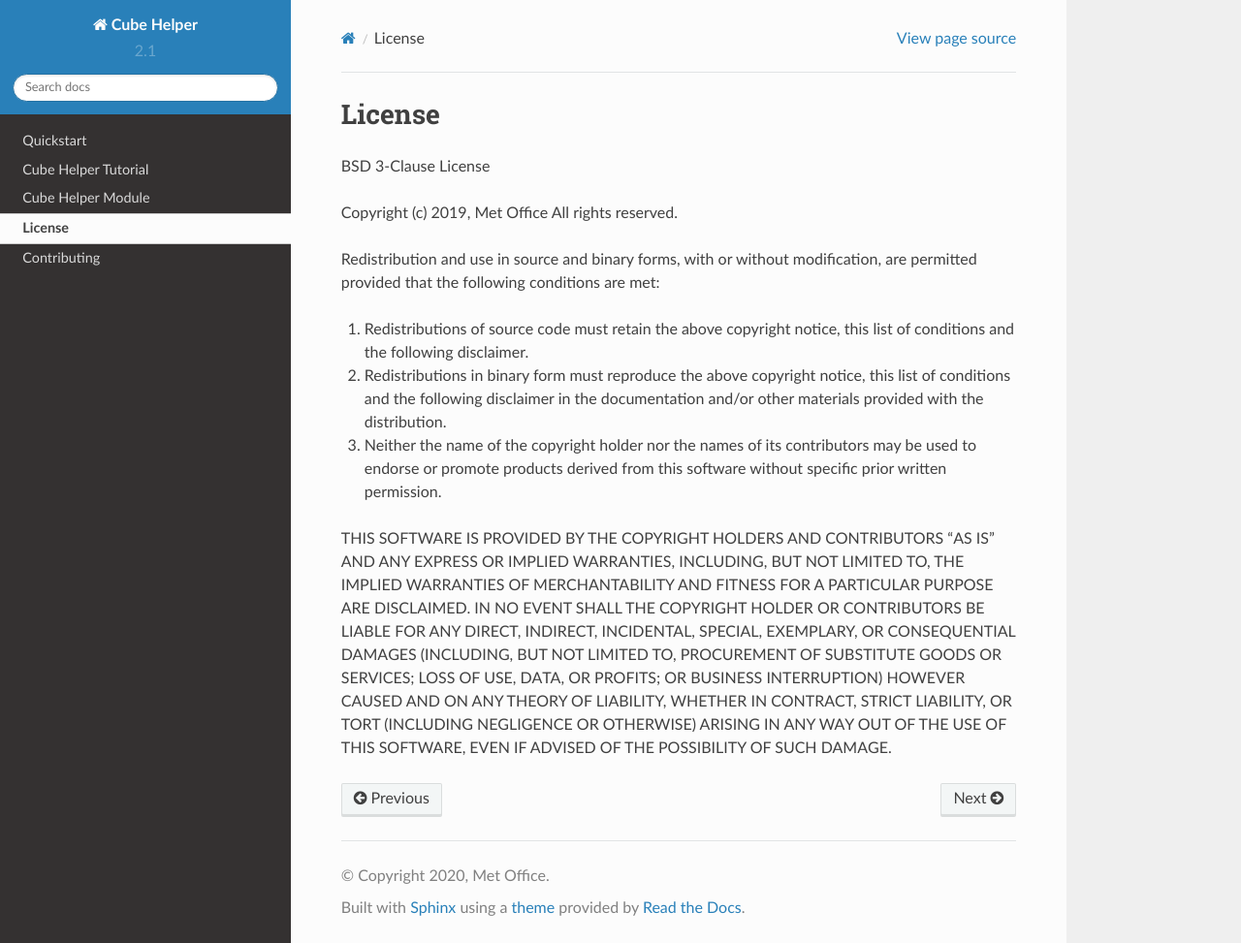
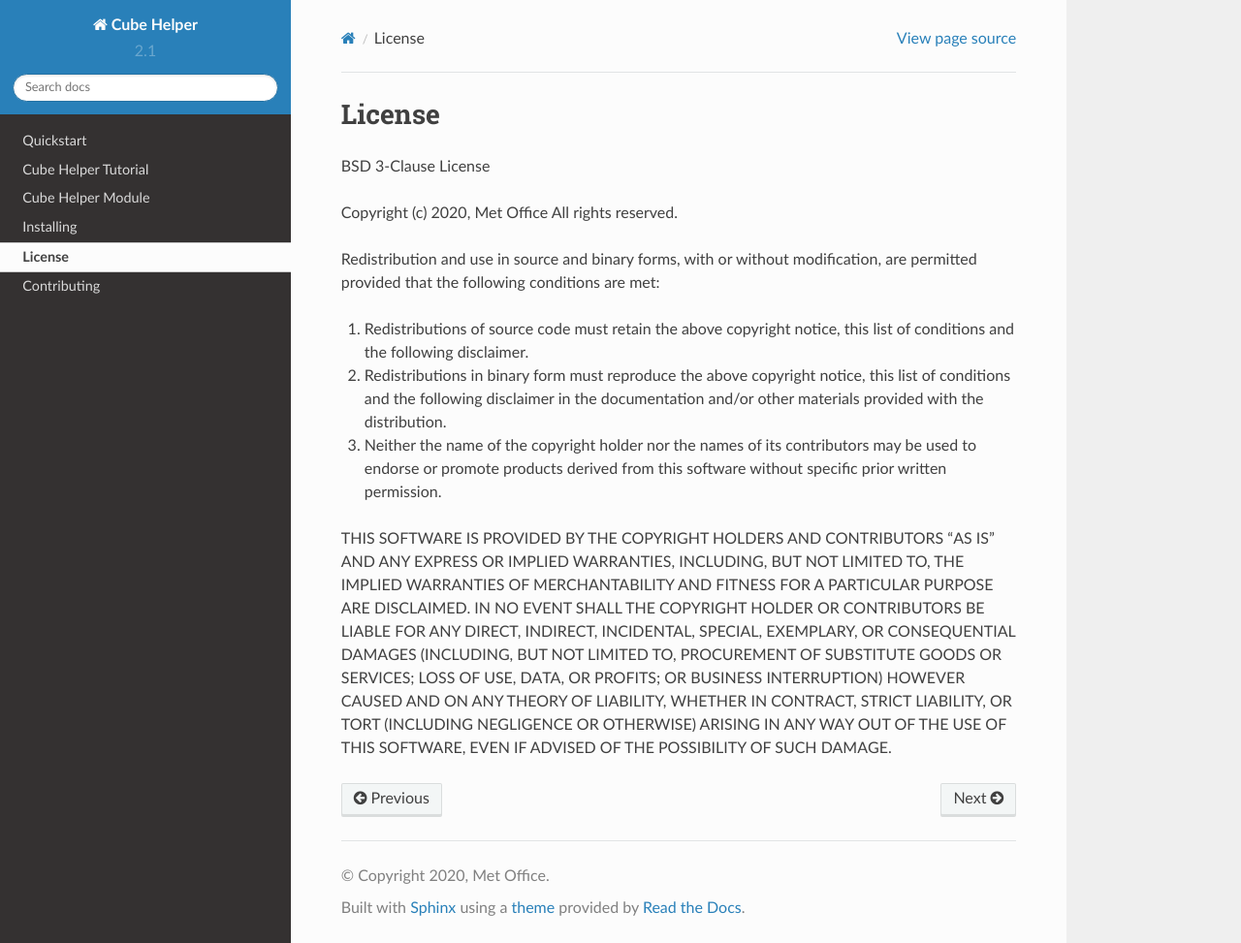
Before and after one commit to MetOffice/cube_helper, a Sphinx documentation site: the page built from docs/source/license.rst, in a window 1280 px wide and 973 px high. Shown: the whole window at 97% size. Built offline with Sphinx 7.4.7 and the Read the Docs theme 2.0.0, drawn with Linux system fonts in a browser that asks for light colours.

```diff
--- a/docs/source/contributing.rst
+++ b/docs/source/contributing.rst
@@ -1,7 +1,7 @@
 Contributing
 ^^^^^^^^^^^^
 ``cube_helper`` is an open source project within the climate science and data science community.
-If you'd like to get involved and make a contribution, please see our GitHub page for our
+If you would like to get involved and make a contribution, please see our GitHub page for our
 `Contributor License Agreement and Certificate of Origin`_.
 
 .. _Contributor License Agreement and Certificate of Origin: https://github.com/MetOffice/cube_helper/blob/master/CONTRIBUTING.md
--- a/docs/source/index.rst
+++ b/docs/source/index.rst
@@ -16,6 +16,7 @@ Guide
    Quickstart
    Cube Helper Tutorial
    Cube Helper Module
+   Installing
    license
    contributing
 
--- a/docs/source/license.rst
+++ b/docs/source/license.rst
@@ -3,7 +3,7 @@ License
 
 BSD 3-Clause License
 
-Copyright (c) 2019, Met Office
+Copyright (c) 2020, Met Office
 All rights reserved.
 
 Redistribution and use in source and binary forms, with or without
```
Also changed, not shown: README.md (+2 -1 lines), docs/source/Installing.rst (added, +24 -0 lines).
